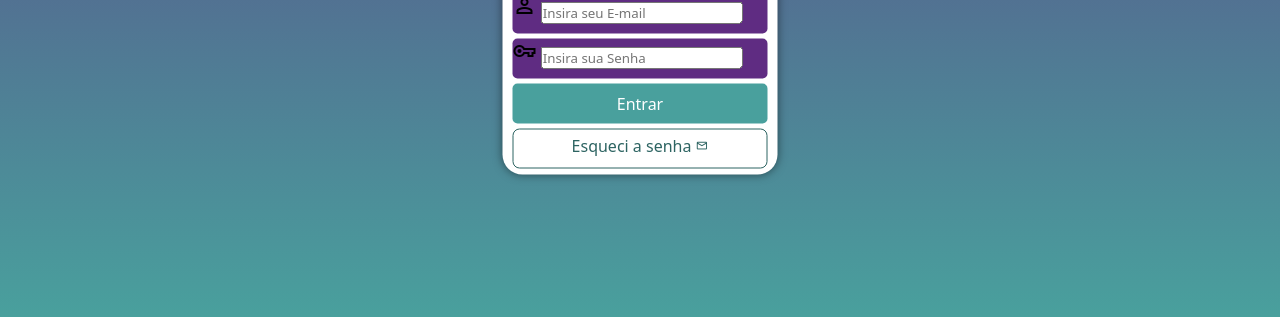
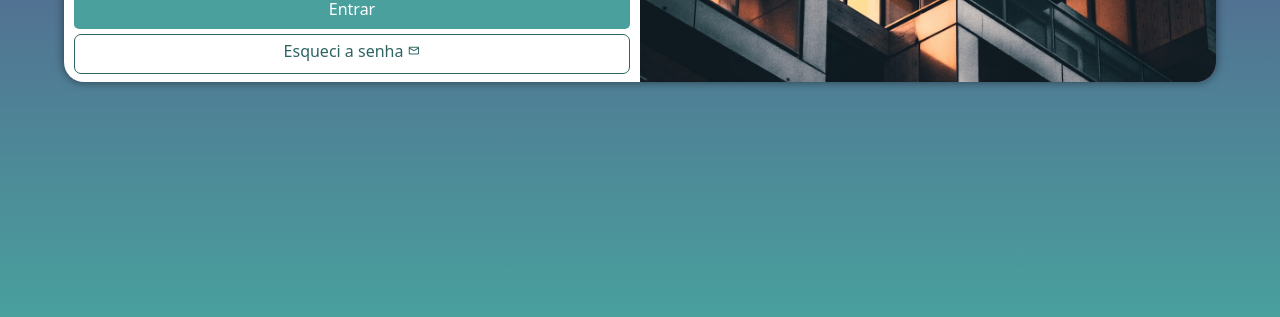
Before and after one commit to Batista204/Projeto-Login, a plain HTML site: page index.html in a window 1280 px wide. Shown: the part 483-800 px from the top of the page. Drawn offline with nearby package versions, Linux system fonts and the light colour scheme.

Commit message:
Projeto Finalizado

```diff
--- a/estilos/media-query.css
+++ b/estilos/media-query.css
@@ -17,6 +17,7 @@
 
     section#login {
         width: 80vw;
+        height: 280px;
     }
 
     section#login > div#imagem {
@@ -31,7 +32,7 @@
     }
  }
 
- @media screen and (min-width: 1025px) and (max-width: 1200px) {
+ @media screen and (min-width: 1025px) {
 
     body {
         background-image: linear-gradient(to bottom, #5f2c82, #49a09d);
@@ -39,6 +40,7 @@
 
     section#login {
         width: 90vw;
+        height: 330px;
     }
 
     section#login > div#imagem {
@@ -58,5 +60,6 @@
 
         div#formulario > p {
             font-size: 1.2em;
+            margin: 20px 0px;
         }
  }
--- a/estilos/style.css
+++ b/estilos/style.css
@@ -39,15 +39,15 @@ section#login {
     position: absolute;
     top: 50%;
     left: 50%;
-    transform: translate(-50%, -50%);
     overflow: hidden;
 
     background-color: white;
     height: 515px;
-    width: 275px;
+    width: 265px;
     border-radius: 20px;
     box-shadow: 0px 0px 10px rgba(0, 0, 0, 0.507);
 
+    transform: translate(-50%, -50%);
     transition: width 0.5s, height 0.5s;
     transition-timing-function: ease;
 }
@@ -76,16 +76,41 @@ div#formulario > p {
 }
 
 form > div.campo {
-    background-color: var(--cor02);
+    background-color: #5f2c82;
+    border: 2px solid #5f2c82;
     display: block;
     height: 40px;
     width: 100%;
-    border-radius: 5px;
+    border-radius: 10px;
     margin: 5px 0px;
 }
 
 div.campo > label {
     display: none;
+}
+
+div.campo > span {
+    color: white;
+    font-size: 1.9em;
+    width: 40px;
+    padding: 5px;
+}
+
+div.campo > input {
+    background-color: #94cfcd;
+    font-size: 1em;
+    height: 100%;
+    width: calc(100% - 45px);
+    border: 0px;
+    border-radius: 8px;
+    padding: 4px;
+    transform: translateY(-10px);
+
+}
+
+div.campo > input:focus-within {
+    background-color: white;
+    border: none;
 }
 
 form > input[type=submit] {
```
